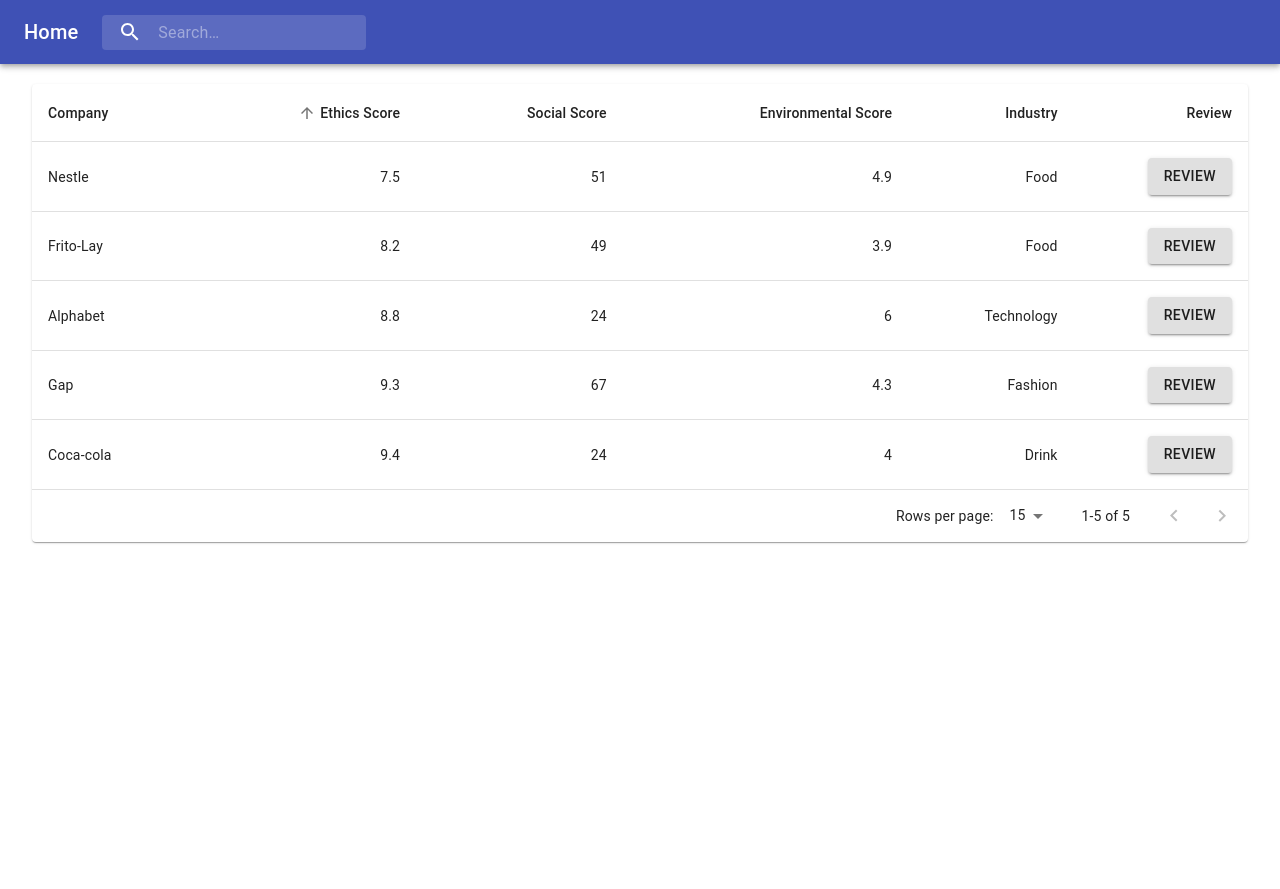
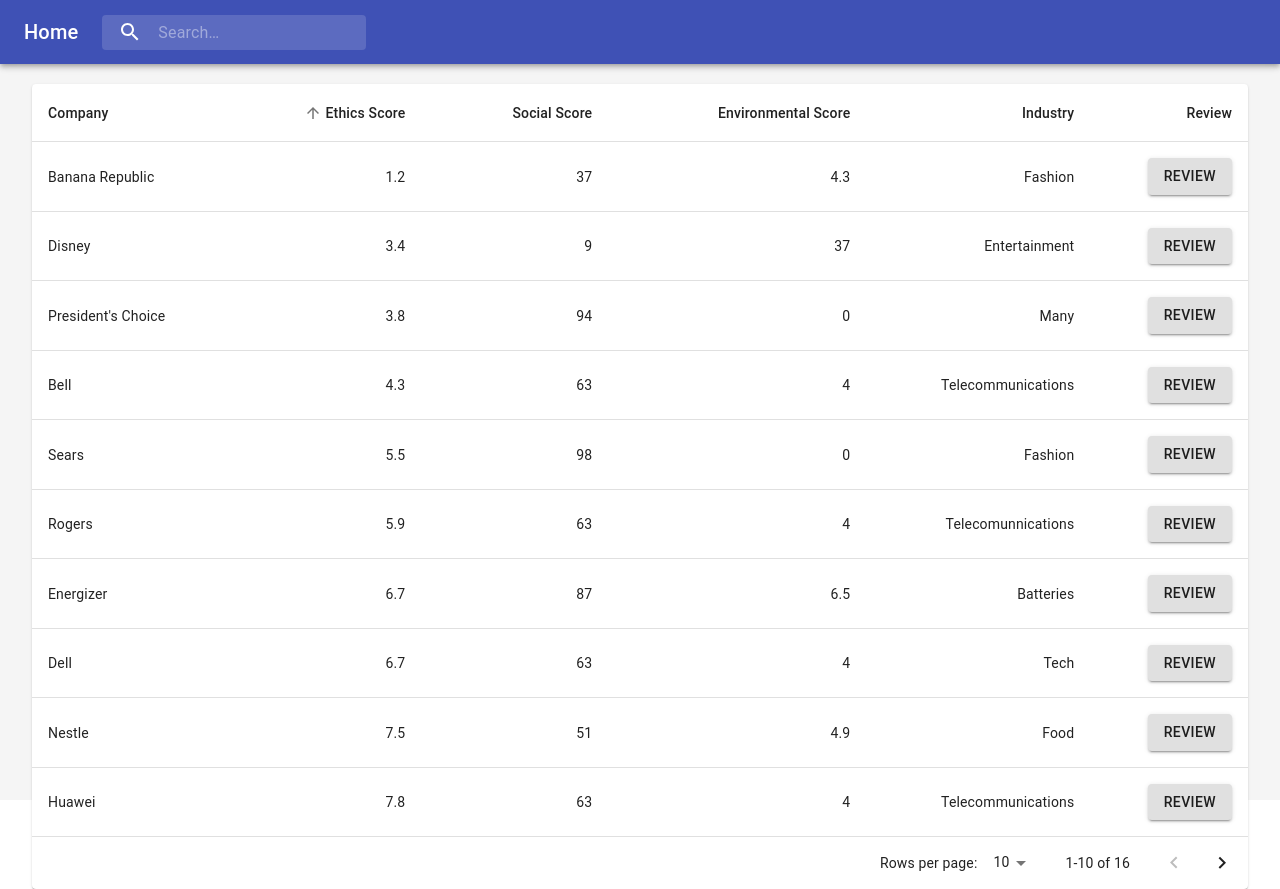
Before and after one commit to xenown/deltahacks2020, a React (Create React App) app: page /search in a window 1280 px wide. Before the commit the page ends 800 px from the top, so only its background shows below. Built offline with nearby package versions, Linux system fonts and the light colour scheme; a web font is replaced by a local one.

Commit message:
address conflicts

```diff
--- a/src/Components/App.css
+++ b/src/Components/App.css
@@ -1,4 +1,6 @@
 .App {
     text-align: center;
     vertical-align: top;
+    background-color: #f5f5f5;
+    height: 100vmin;
 }
--- a/src/Components/App.js
+++ b/src/Components/App.js
@@ -28,17 +28,17 @@
     listings.push(createData('Alphabet', 8.8, "Technology", 24, 6.0));
     listings.push(createData('Coca-cola', 9.4, "Drink", 24, 4.0));
     listings.push(createData('Frito-Lay', 8.2, "Food", 49, 3.9));
-    // createData('Energizer', 6.7, "Batteries", 87, 6.5),
-    // createData('Banana Republic', 1.2, "Fashion", 37, 4.3),
-    // createData("President's Choice", 3.8, "Many", 94, 0.0),
-    // createData('Costco', 9.6, "Wholesale", 65, 7.0),
-    // createData('Sears', 5.5, "Fashion", 98, 0.0),
-    // createData('Toys R Us', 8.2, "Toys", 81, 2.0),
-    // createData('Disney', 3.4, "Entertainment", 9, 37.0),
-    // createData('Dell', 6.7, "Tech", 63, 4.0),
-    // createData('Huawei', 7.8, "Telecommunications", 63, 4.0),
-    // createData('Bell', 4.3, "Telecommunications", 63, 4.0),
-    // createData('Rogers', 5.9, "Telecomunnications", 63, 4.0)
+    listings.push(createData('Energizer', 6.7, "Batteries", 87, 6.5));
+    listings.push(createData('Banana Republic', 1.2, "Fashion", 37, 4.3));
+    listings.push(createData("President's Choice", 3.8, "Many", 94, 0.0));
+    listings.push(createData('Costco', 9.6, "Wholesale", 65, 7.0));
+    listings.push(createData('Sears', 5.5, "Fashion", 98, 0.0));
+    listings.push(createData('Toys R Us', 8.2, "Toys", 81, 2.0));
+    listings.push(createData('Disney', 3.4, "Entertainment", 9, 37.0));
+    listings.push(createData('Dell', 6.7, "Tech", 63, 4.0));
+    listings.push(createData('Huawei', 7.8, "Telecommunications", 63, 4.0));
+    listings.push(createData('Bell', 4.3, "Telecommunications", 63, 4.0));
+    listings.push(createData('Rogers', 5.9, "Telecomunnications", 63, 4.0));
   }, [listings]);
 
   return (
@@ -48,6 +48,7 @@
         <Route exact path="/">
           <Land setSearchbar={setSearchbar} />
         </Route>
+
         <Route exact path={`/search/${companySelected}`} >
           {companySelected === "" ?
             <Search
@@ -58,11 +59,21 @@
             :
             <DataDisplay setSearchbar={setSearchbar} companySelected={companySelected} />}
         </Route>
+        <Route exact path={`/search`} >
+          <Search
+            listings={listings}
+            search={search}
+            setCompanySelected={setCompanySelected}
+            setSearchbar={setSearchbar} />
+        </Route>
+        <Route path="/search">
+          <Redirect to="/search" />
+        </Route>
         <Route exact path="/survey" >
           <Survey setSearchbar={setSearchbar} companySelected={companySelected} />
         </Route>
         <Route path="/" >
-          <Redirect to="/"/>
+          <Redirect to="/" />
         </Route>
       </Switch>
     </div>
--- a/src/Components/DataDisplay.js
+++ b/src/Components/DataDisplay.js
@@ -12,8 +12,9 @@
 
 const useStyles = makeStyles({
   card: {
-    paddingLeft: 15,
-    maxWidth: 275,
+    marginLeft: "1%",
+    marginTop: "1%",
+    width: "30%"
   },
   bullet: {
     display: 'inline-block',
@@ -22,6 +23,7 @@
   },
   title: {
     fontSize: 14,
+    color: "black"
   },
   pos: {
     marginBottom: 12,
@@ -73,53 +75,6 @@
           </Chart>
         </CardContent>
       </Card>
-      {/* <OutlinedCard/> */}
     </div >
   );
 }
-
-const useStyles2 = makeStyles({
-  card: {
-    minWidth: 275
-  },
-  bullet: {
-    display: 'inline-block',
-    margin: '0 2px',
-    transform: 'scale(0.8)',
-  },
-  title: {
-    fontSize: 14,
-  },
-  pos: {
-    marginBottom: 12,
-  },
-});
-
-export function OutlinedCard() {
-  const classes = useStyles2();
-  const bull = <span className={classes.bullet}>•</span>;
-
-  return (
-    <Card className={classes.card} variant="outlined">
-      <CardContent>
-        <Typography className={classes.title} color="textSecondary" gutterBottom>
-          Word of the Day
-        </Typography>
-        <Typography variant="h5" component="h2">
-          be{bull}nev{bull}o{bull}lent
-        </Typography>
-        <Typography className={classes.pos} color="textSecondary">
-          adjective
-        </Typography>
-        <Typography variant="body2" component="p">
-          well meaning and kindly.
-          <br />
-          {'"a benevolent smile"'}
-        </Typography>
-      </CardContent>
-      <CardActions>
-        <Button size="small">Learn More</Button>
-      </CardActions>
-    </Card>
-  );
-}
--- a/src/Components/Navbar.js
+++ b/src/Components/Navbar.js
@@ -156,10 +156,12 @@
             </div> : <div />}
           <div className={classes.grow} />
           <div className={classes.sectionDesktop}>
-            {!searchbarOpen && <Button variant="contained"
-              to="/search"
-              component={Link}>
-              Search
+            {!searchbarOpen &&
+              <Button variant="contained"
+                onClick={() => setSearch("")}
+                to="/search"
+                component={Link}>
+                Search
             </Button>}
           </div>
           <div className={classes.sectionMobile}>
--- a/src/Components/Search.js
+++ b/src/Components/Search.js
@@ -112,7 +112,7 @@
     const [order, setOrder] = React.useState('asc');
     const [orderBy, setOrderBy] = React.useState('score');
     const [page, setPage] = React.useState(0);
-    const [rowsPerPage, setRowsPerPage] = React.useState(15);
+    const [rowsPerPage, setRowsPerPage] = React.useState(10);
 
     useEffect(() => {
         setSearchbar(true);
@@ -170,6 +170,7 @@
                                                 component="th"
                                                 id={index}
                                                 scope="row"
+                                                onClick={event => handleClick(event, row.name)}
                                                 to={`/search/${row.name}`}
                                                 component={Link}>
                                                 {row.name}
@@ -194,7 +195,7 @@
                     </Table>
                 </TableContainer>
                 <TablePagination
-                    rowsPerPageOptions={[10, 15]}
+                    rowsPerPageOptions={[10, 5]}
                     component="div"
                     count={listings.length}
                     rowsPerPage={rowsPerPage}
--- a/src/Components/Survey.js
+++ b/src/Components/Survey.js
@@ -1,5 +1,4 @@
 import React from 'react';
-import { Switch, Route, Link } from 'react-router-dom';
 import WorkerForm from './WorkerForm'
 import EnviroForm from './EnviroForm'
 import './Survey.css';
```
